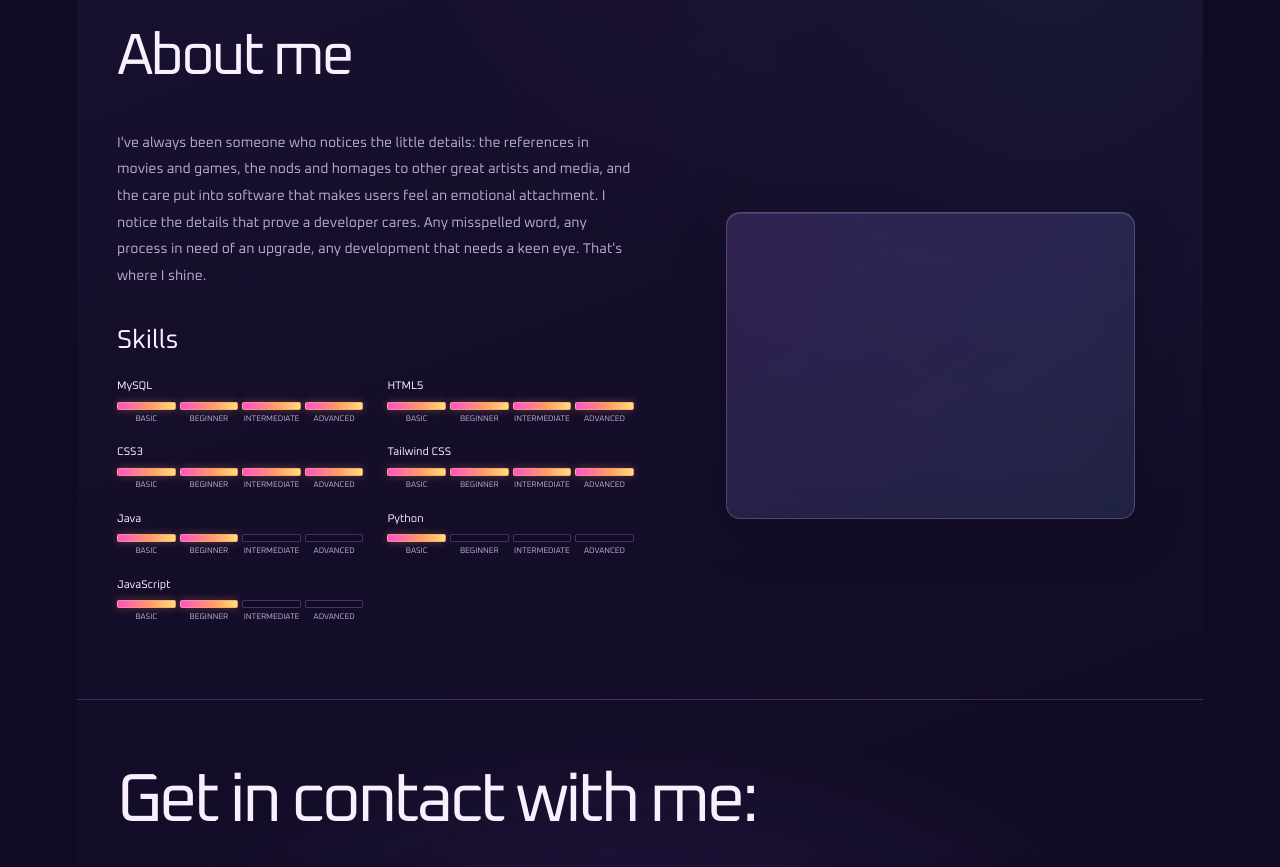
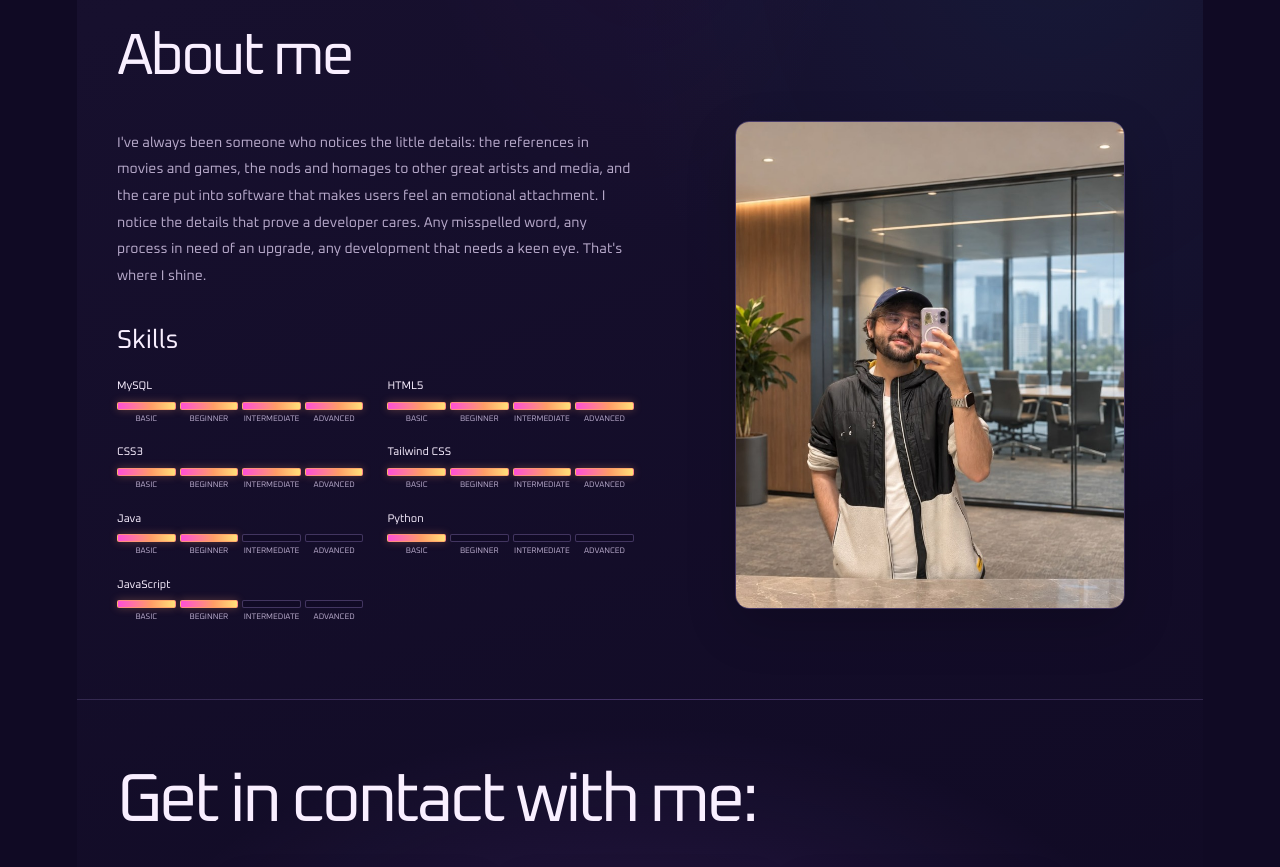
Before and after one commit to Fernando0396/fernando-portfolio, a React (Vite) app: page / in a window 1280 px wide. Shown: the part 1540-2407 px from the top of the page. Built offline with nearby package versions, Linux system fonts and the light colour scheme.

Commit message:
Show About portrait and complete sun spin
Add the supplied photo to About, make the sunset icon complete a forward 360-degree spin, and use the same favicon on GitHub Pages with a refreshed cache URL.

Co-authored-by: Copilot <223556219+Copilot@users.noreply.github.com>

```diff
--- a/index.html
+++ b/index.html
@@ -8,7 +8,7 @@
       content="Fernando Esquivel portfolio"
     />
     <meta name="theme-color" content="#100a24" />
-    <link rel="icon" type="image/svg+xml" href="/favicon.svg" />
+    <link rel="icon" type="image/svg+xml" href="%BASE_URL%favicon.svg?v=2" />
     <title>Fernando Esquivel portfolio</title>
   </head>
   <body>
--- a/src/App.css
+++ b/src/App.css
@@ -116,6 +116,10 @@
   72% {
     transform: rotate(300deg) scale(1.08);
     filter: drop-shadow(0 0 7px rgb(255 225 122 / 85%));
+  }
+  100% {
+    transform: rotate(360deg) scale(1);
+    filter: drop-shadow(0 0 4px rgb(255 79 216 / 45%));
   }
 }
 
@@ -692,18 +696,16 @@
   white-space: nowrap;
 }
 
-.about-image-placeholder {
-  width: min(88%, 440px);
-  min-height: 260px;
+.about-photo {
+  display: block;
+  width: min(88%, 390px);
+  aspect-ratio: 4 / 5;
   justify-self: center;
-  aspect-ratio: 4 / 3;
+  object-fit: cover;
+  object-position: center 42%;
   border: 1px solid rgb(201 166 255 / 27%);
   border-radius: 14px;
-  background:
-    linear-gradient(145deg, rgb(155 93 229 / 14%), rgb(83 224 229 / 7%)),
-    rgb(249 239 255 / 4%);
   box-shadow: inset 0 1px 0 rgb(255 255 255 / 12%), 0 18px 50px rgb(0 0 0 / 18%);
-  backdrop-filter: blur(18px) saturate(130%);
 }
 
 .capabilities-section {
@@ -1104,9 +1106,8 @@
     padding-bottom: 58px;
   }
 
-  .about-image-placeholder {
-    width: 90%;
-    min-height: 200px;
+  .about-photo {
+    width: min(90%, 320px);
     margin-top: 12px;
   }
 
--- a/src/App.jsx
+++ b/src/App.jsx
@@ -3,6 +3,7 @@ import avowedImage from './assets/avowed.jpg'
 import avowedCreditsImage from './assets/avowed-credits.jpg'
 import bloomAndRageImage from './assets/bloom-and-rage.png'
 import bloomAndRageCreditsImage from './assets/bloom-and-rage-credits.jpg'
+import fernandoAboutImage from './assets/fernando-about.jpg'
 import mindsEyeCreditsImage from './assets/mindseye-credits.jpg'
 import mindsEyeImage from './assets/mindseye.jpg'
 import slimeRancherCreditsImage from './assets/slime-rancher-2-credits.jpg'
@@ -534,10 +535,10 @@ function App() {
               </ul>
             </div>
           </div>
-          <div
-            className="about-image-placeholder scroll-reveal"
-            role="img"
-            aria-label="Image placeholder"
+          <img
+            className="about-photo scroll-reveal"
+            src={fernandoAboutImage}
+            alt="Fernando Esquivel Hidalgo"
           />
         </section>
 
```
Also changed, not shown: src/assets/fernando-about.jpg (added).
